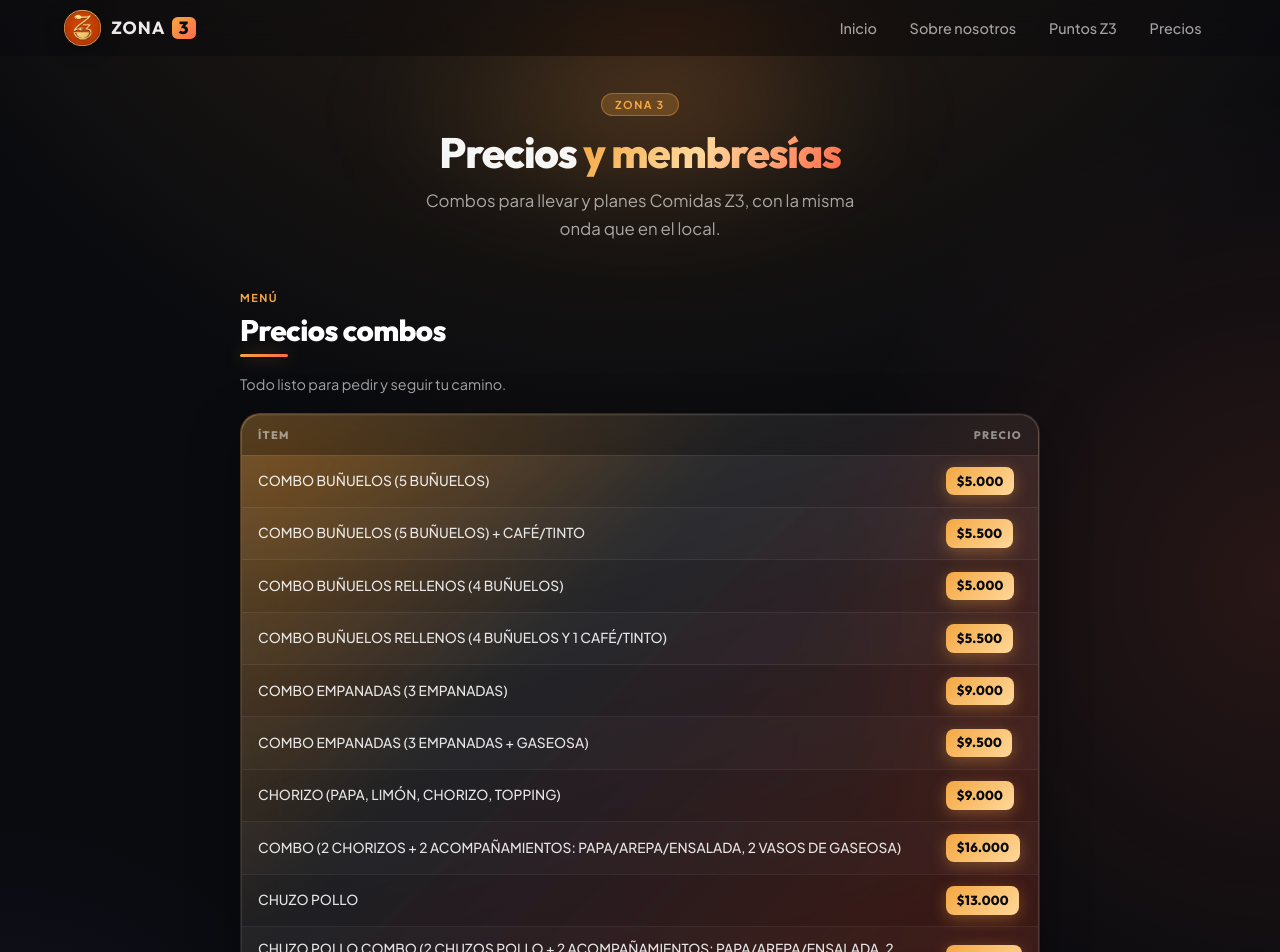
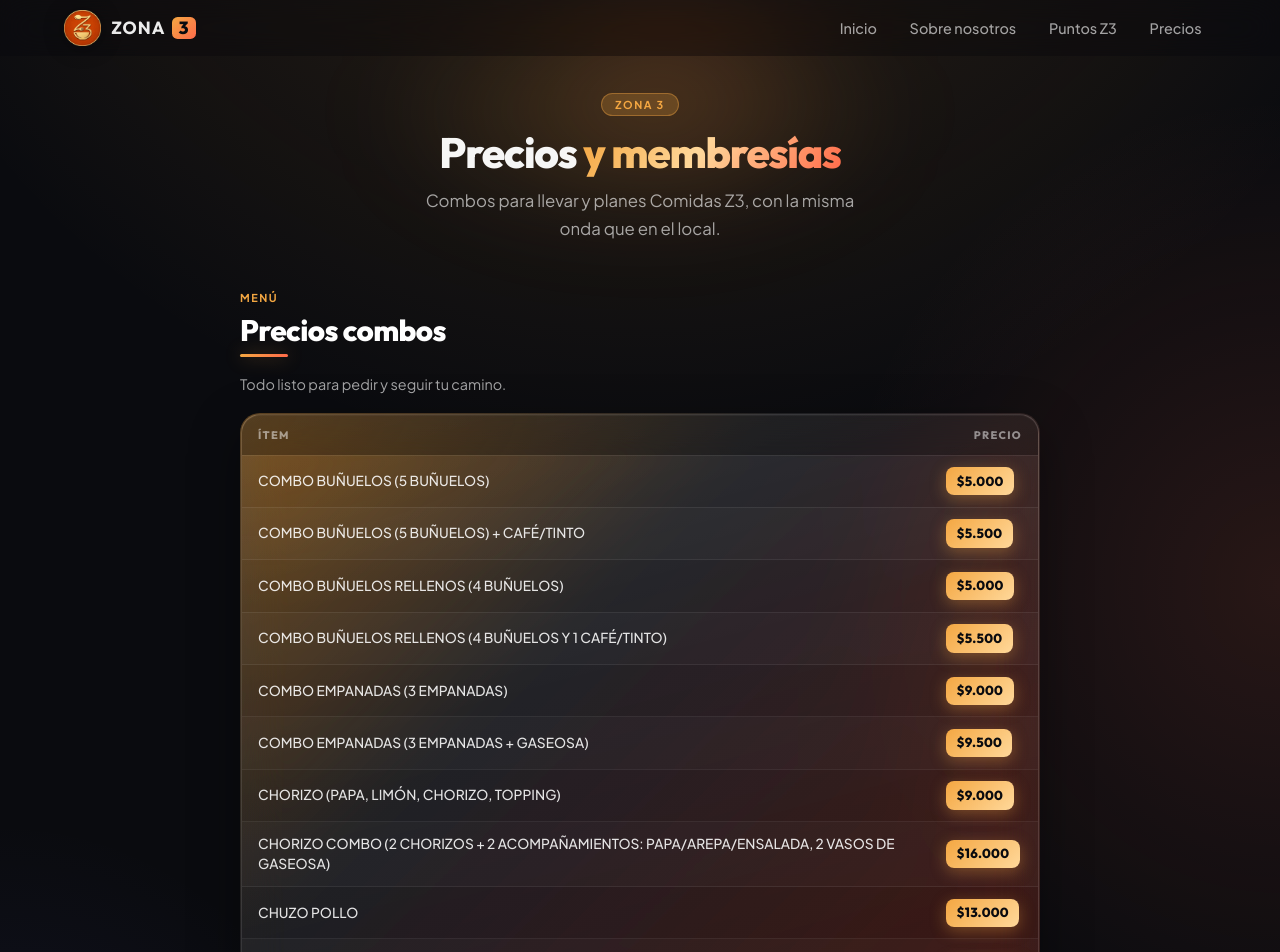
Before and after one commit to jucaicedoa/z3-sistema-puntos, an Angular app: page /precios in a window 1280 px wide. Shown: the top 952 px of the page. Built offline with nearby package versions, Linux system fonts and the light colour scheme.

Commit message:
fix: ajuste precios

```diff
--- a/src/app/precios/precios.component.ts
+++ b/src/app/precios/precios.component.ts
@@ -22,7 +22,7 @@ export class PreciosComponent {
     { item: 'COMBO EMPANADAS (3 EMPANADAS)', price: '$9.000' },
     { item: 'COMBO EMPANADAS (3 EMPANADAS + GASEOSA)', price: '$9.500' },
     { item: 'CHORIZO (PAPA, LIMÓN, CHORIZO, TOPPING)', price: '$9.000' },
-    { item: 'COMBO (2 CHORIZOS + 2 ACOMPAÑAMIENTOS: PAPA/AREPA/ENSALADA, 2 VASOS DE GASEOSA)', price: '$16.000' },
+    { item: 'CHORIZO COMBO (2 CHORIZOS + 2 ACOMPAÑAMIENTOS: PAPA/AREPA/ENSALADA, 2 VASOS DE GASEOSA)', price: '$16.000' },
     { item: 'CHUZO POLLO', price: '$13.000' },
     { item: 'CHUZO POLLO COMBO (2 CHUZOS POLLO + 2 ACOMPAÑAMIENTOS: PAPA/AREPA/ENSALADA,  2 VASOS DE GASEOSA)', price: '$22.000' },
   ];
```
